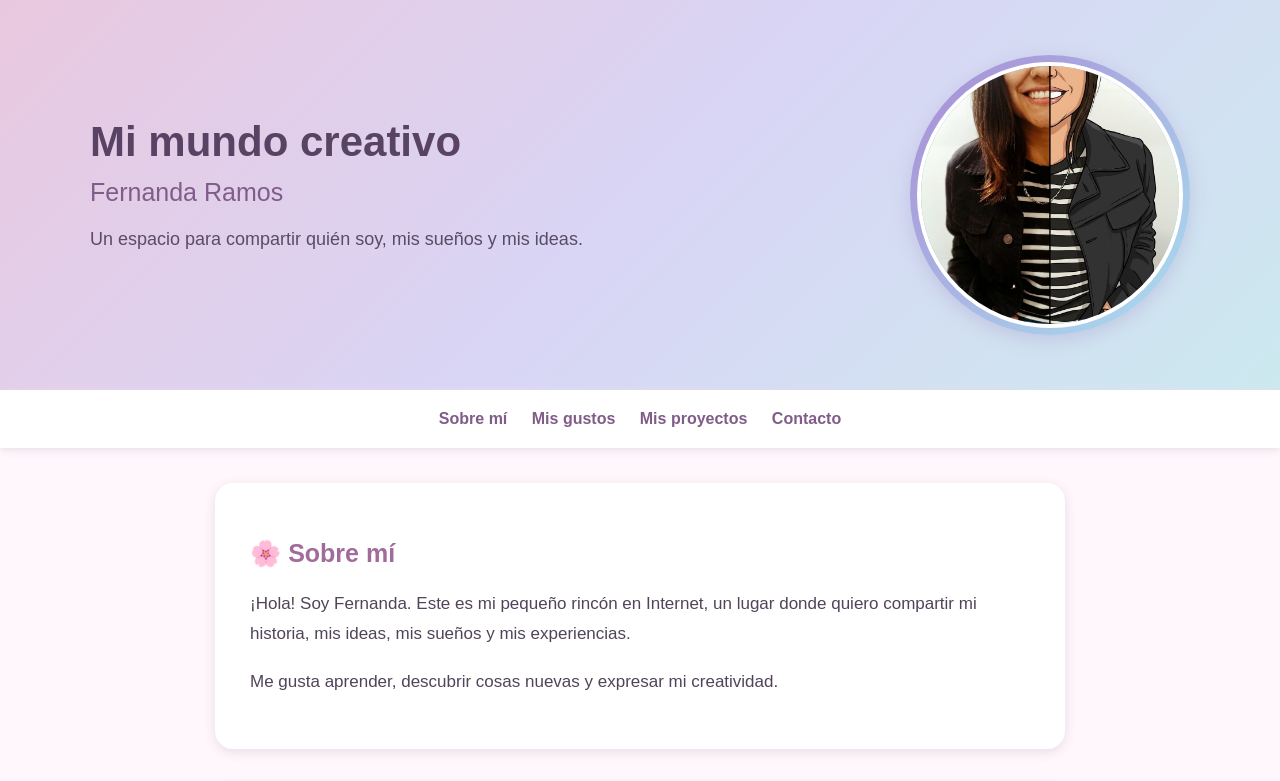
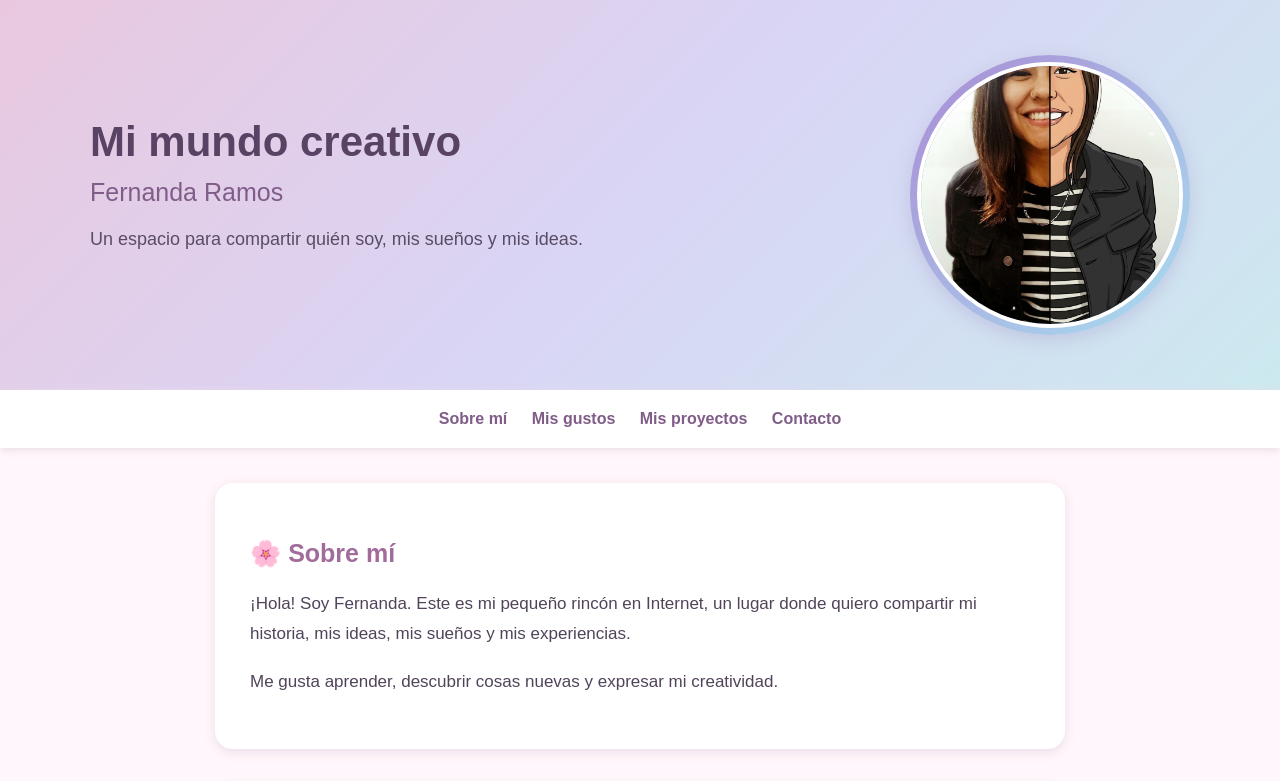
Before and after one commit to fernandaramosM/fernandaramosM.github.io, a plain HTML site: page index.html in a window 1280 px wide. Shown: the top 781 px of the page. Drawn offline with Linux system fonts and the light colour scheme.

Commit message:
Update index.html

```diff
--- a/index.html
+++ b/index.html
@@ -87,7 +87,7 @@
                     height: 100%;
                     border-radius: 50%;
                     object-fit: cover;
-            object-position: center;
+                    object-position: center 25%;
                     border: 4px solid white;
                     display: block;
                 }
```
Lines whose indentation alone changed are shown as unchanged.
